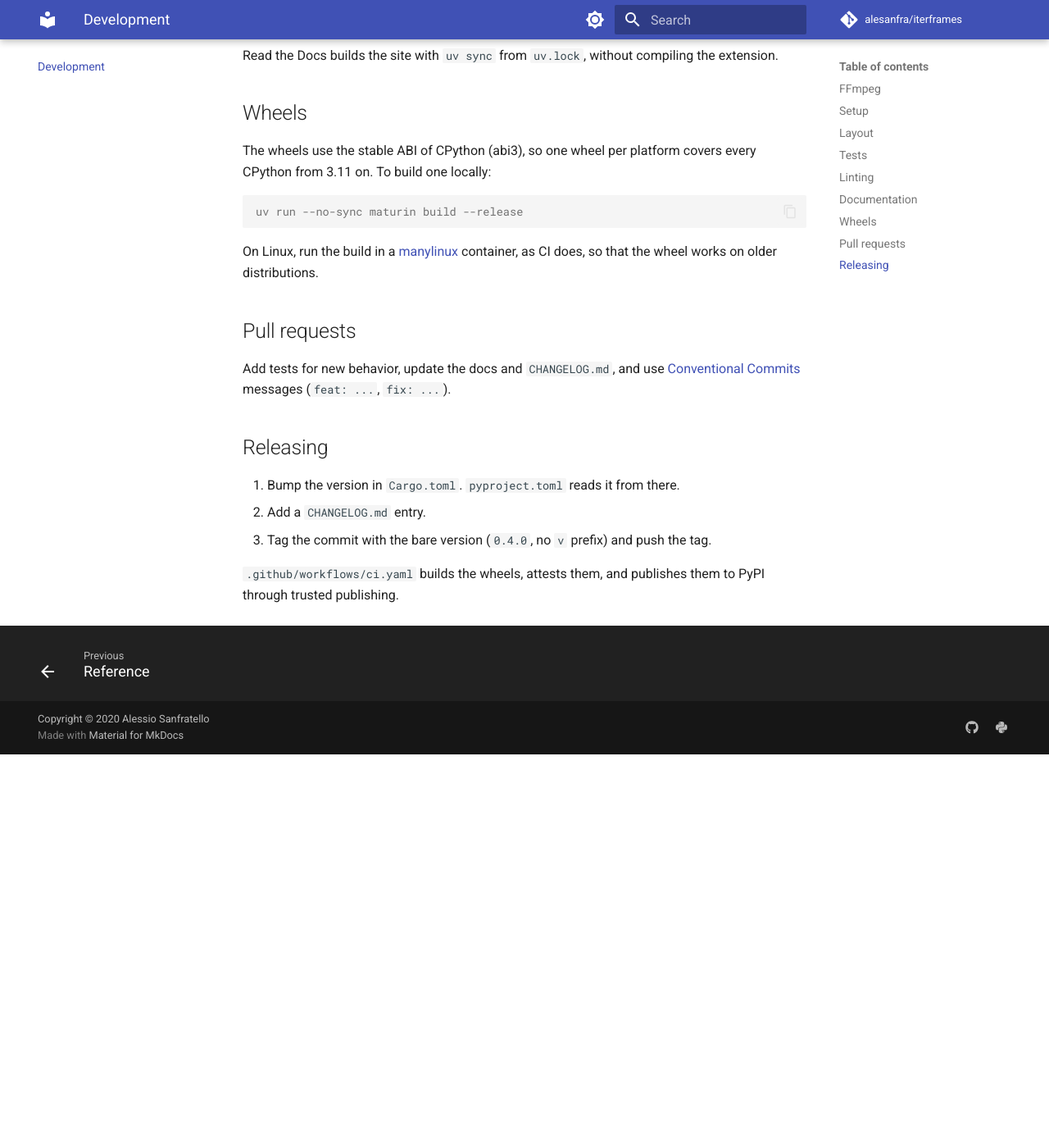
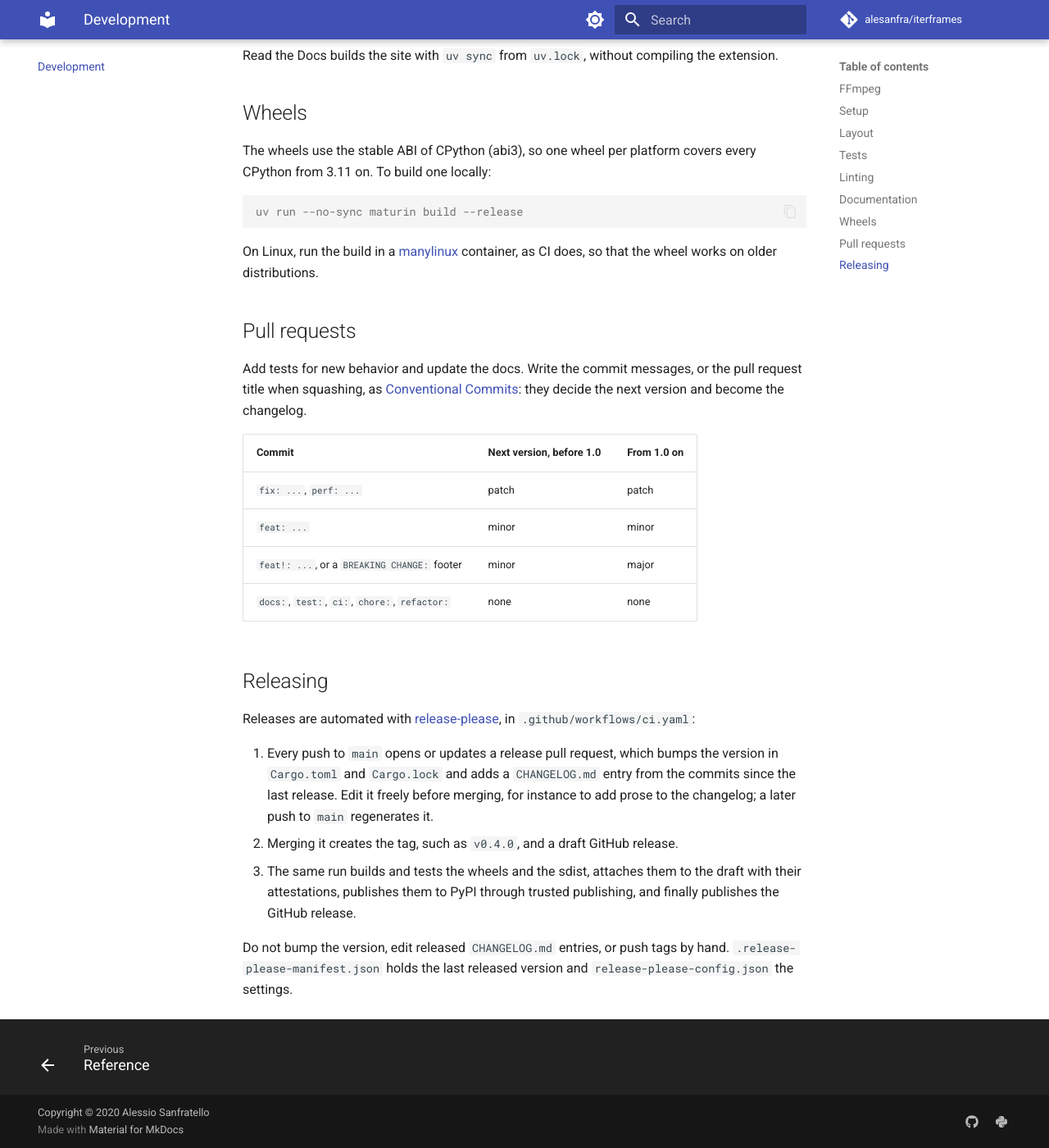
Before and after one commit to alesanfra/iterframes, an MkDocs documentation site: the page built from docs/development.md, in a window 1280 px wide and 1400 px high, scrolled down 2147 px. Shown: the whole window at 82% size. Built offline with MkDocs 1.6.1 and Material for MkDocs 9.7.7, drawn with Linux system fonts in a browser that asks for light colours; comment, search, counter and statistics services are not loaded; before the commit the page ends 3067 px from its top, so only the background shows below that.

Commit message:
ci: release with release-please, as draft GitHub releases
A push to main updates release-please's pull request, which bumps the
version in Cargo.toml and Cargo.lock and writes the CHANGELOG entry from
the Conventional Commits. Merging it tags vX.Y.Z and creates a draft
release; the same run attaches the attested wheels and the sdist to it,
publishes them to PyPI, and then publishes the release. Before 1.0 a
breaking change bumps the minor version.

The version goes back to 0.3.0, the last tagged one, so that the first
release pull request proposes 0.4.0. The hand-written notes for 0.4.0
move under "Unreleased", to fold into release-please's entry, and
CHANGELOG gains the 0.3.0 entry, which was tagged but never published.

Co-Authored-By: Claude Opus 5 <noreply@anthropic.com>

```diff
--- a/Cargo.toml
+++ b/Cargo.toml
@@ -1,6 +1,6 @@
 [package]
 name = "iterframes"
-version = "0.4.0"
+version = "0.3.0"
 edition = "2024"
 rust-version = "1.89"
 description = "Iterate over the frames of a video as NumPy arrays, decoded on a background thread while you process them"
--- a/docs/development.md
+++ b/docs/development.md
@@ -106,16 +106,35 @@ that the wheel works on older distributions.
 
 ## Pull requests
 
-Add tests for new behavior, update the docs and `CHANGELOG.md`, and use
-[Conventional Commits](https://www.conventionalcommits.org/) messages
-(`feat: ...`, `fix: ...`).
+Add tests for new behavior and update the docs. Write the commit messages,
+or the pull request title when squashing, as
+[Conventional Commits](https://www.conventionalcommits.org/): they decide
+the next version and become the changelog.
+
+| Commit | Next version, before 1.0 | From 1.0 on |
+| --- | --- | --- |
+| `fix: ...`, `perf: ...` | patch | patch |
+| `feat: ...` | minor | minor |
+| `feat!: ...`, or a `BREAKING CHANGE:` footer | minor | major |
+| `docs:`, `test:`, `ci:`, `chore:`, `refactor:` | none | none |
 
 ## Releasing
 
-1. Bump the version in `Cargo.toml`. `pyproject.toml` reads it from there.
-2. Add a `CHANGELOG.md` entry.
-3. Tag the commit with the bare version (`0.4.0`, no `v` prefix) and push
-   the tag.
+Releases are automated with
+[release-please](https://github.com/googleapis/release-please), in
+`.github/workflows/ci.yaml`:
 
-`.github/workflows/ci.yaml` builds the wheels, attests them, and publishes
-them to PyPI through trusted publishing.
+1. Every push to `main` opens or updates a release pull request, which
+   bumps the version in `Cargo.toml` and `Cargo.lock` and adds a
+   `CHANGELOG.md` entry from the commits since the last release. Edit it
+   freely before merging, for instance to add prose to the changelog; a
+   later push to `main` regenerates it.
+2. Merging it creates the tag, such as `v0.4.0`, and a draft GitHub
+   release.
+3. The same run builds and tests the wheels and the sdist, attaches them
+   to the draft with their attestations, publishes them to PyPI through
+   trusted publishing, and finally publishes the GitHub release.
+
+Do not bump the version, edit released `CHANGELOG.md` entries, or push
+tags by hand. `.release-please-manifest.json` holds the last released
+version and `release-please-config.json` the settings.
```
Also changed, not shown: AGENTS.md (+16 -8 lines), CHANGELOG.md (+23 -3 lines), release-please-config.json (added, +14 -0 lines), .release-please-manifest.json (added), 2 other files.
